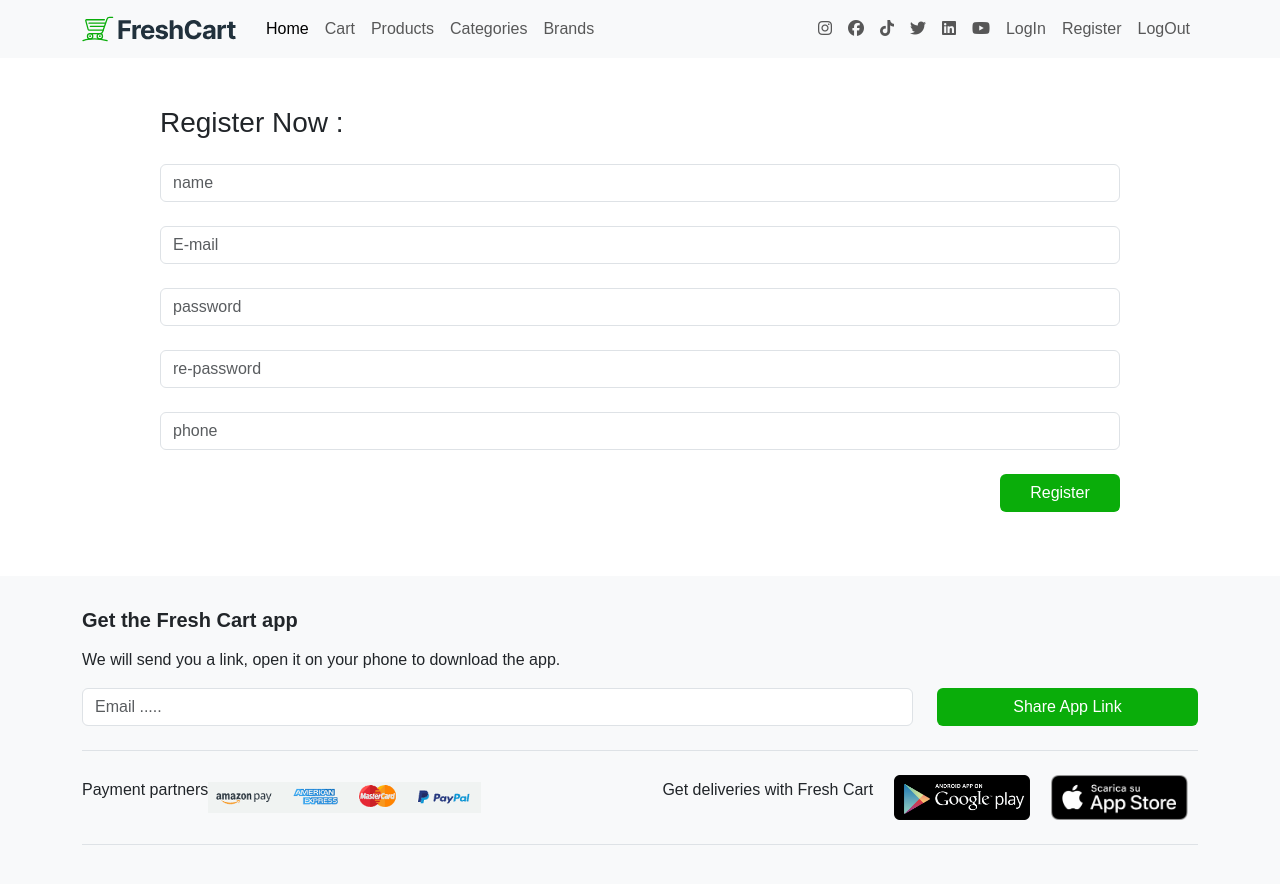
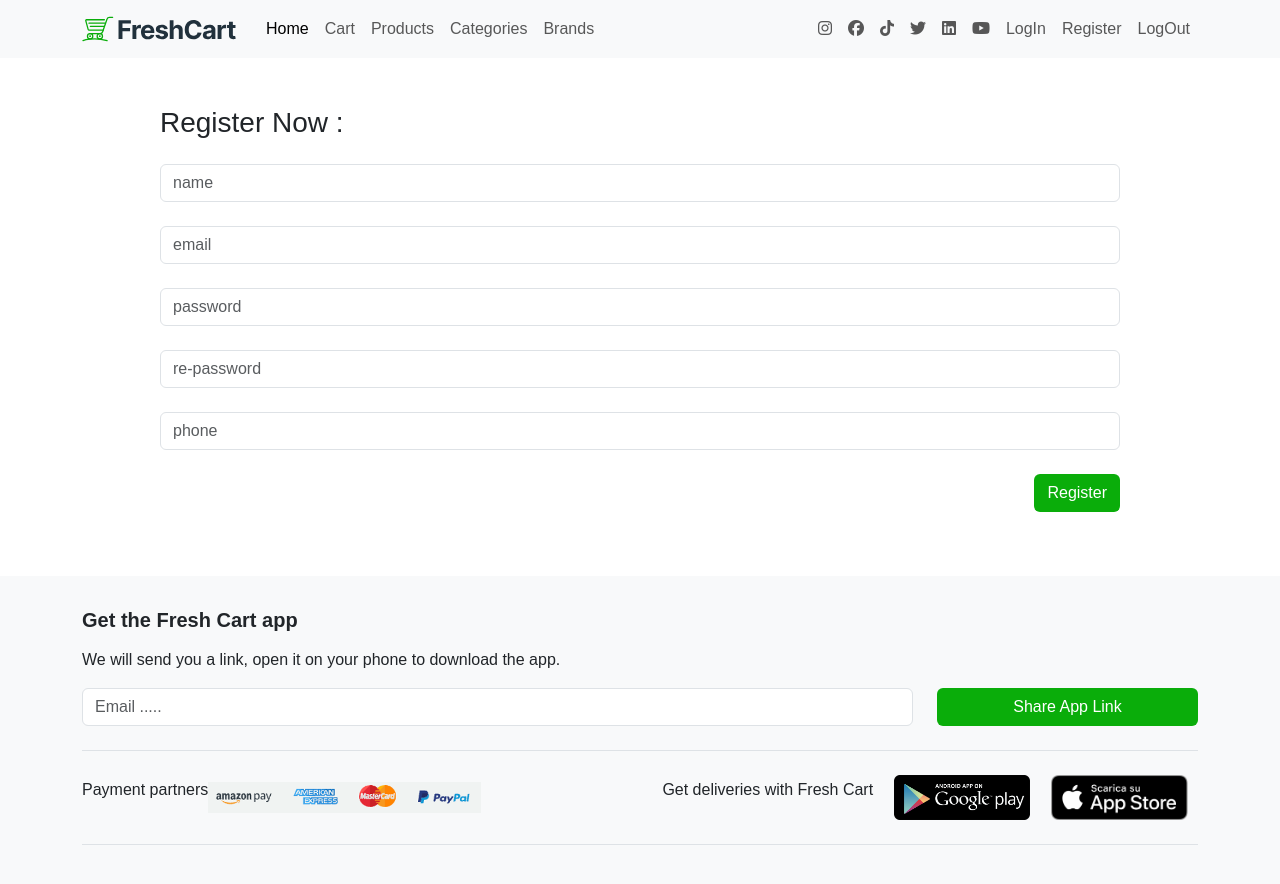
Before and after one commit to MohamedFathi68/E-Commerce-Project, a React (Create React App) app: page /register in a window 1280 px wide. Shown: the top 884 px of the page. Built offline with nearby package versions, Linux system fonts and the light colour scheme; a web font is replaced by a local one.

Commit message:
Register page post data

```diff
--- a/package.json
+++ b/package.json
@@ -17,7 +17,9 @@
     "react-dom": "^18.2.0",
     "react-router-dom": "^6.22.0",
     "react-scripts": "5.0.1",
-    "web-vitals": "^2.1.4"
+    "web-vitals": "^2.1.4",
+    "yarn": "^1.22.21",
+    "yup": "^1.3.3"
   },
   "scripts": {
     "start": "react-scripts start",
--- a/src/components/Footer/Footer.jsx
+++ b/src/components/Footer/Footer.jsx
@@ -1,53 +1,53 @@
 import React from "react";
 import "./Footer.module.css";
-import  android  from "./../../assets/android.png";
-import  ios  from "./../../assets/ios.png";
-import  img  from "./../../assets/Capture.PNG";
+import android from "./../../assets/android.png";
+import ios from "./../../assets/ios.png";
+import img from "./../../assets/Capture.PNG";
 
 export default function Footer() {
   return (
-    <footer class="bg-body-tertiary text-center text-lg-start">
-      <div class="container py-4">
+    <footer className="bg-body-tertiary text-center text-lg-start">
+      <div className="container py-4">
         <div className="border-bottom">
-          <h5 class="pt-2">
+          <h5 className="pt-2">
             <strong>Get the Fresh Cart app</strong>
           </h5>
           <p className="my-3">
             We will send you a link, open it on your phone to download the app.
           </p>
           <div className="row ">
-            <div class="col-md-9 mb-4 mb-md-0">
-              <div data-mdb-input-init class="form-outline mb-4">
+            <div className="col-md-9 mb-4 mb-md-0">
+              <div data-mdb-input-init className="form-outline mb-4">
                 <input
                   type="email"
                   id=""
-                  class="form-control"
+                  className="form-control"
                   placeholder="Email ....."
                 />
               </div>
             </div>
-            <div class="col-md-3 mb-4 mb-md-0">
+            <div className="col-md-3 mb-4 mb-md-0">
               <button
                 data-mdb-ripple-init
                 type="button"
-                class="btn w-100 text-white  bg-main">
+                className="btn w-100 text-white  bg-main">
                 Share App Link
               </button>
             </div>
           </div>
         </div>
-        <div class="py-4 border-bottom mb-5 ">
+        <div className="py-4 border-bottom mb-5 ">
           <div className="row">
-          <div className="col-md-6 d-flex align-items-center  ">
+            <div className="col-md-6 d-flex align-items-center  ">
               <p>Payment partners</p>
               <div className="w-50 ">
-              <img src={img} alt="android"  className="w-100"/>
+                <img src={img} alt="android" className="w-100" />
               </div>
             </div>
             <div className="col-md-6 d-flex justify-content-around align-items-center  ">
               <p>Get deliveries with Fresh Cart</p>
-              <img src={android} alt="android"  className="w-25"/>
-              <img src={ios} alt="ios"  className="w-25"/>
+              <img src={android} alt="android" className="w-25" />
+              <img src={ios} alt="ios" className="w-25" />
             </div>
           </div>
         </div>
--- a/src/components/LayOut/LayOut.jsx
+++ b/src/components/LayOut/LayOut.jsx
@@ -6,10 +6,10 @@ import { Outlet } from "react-router-dom";
 
 export default function LayOut() {
   return (
-    <>
+    <div>
       <NavBar />
       <Outlet />
       <Footer />
-    </>
+    </div>
   );
 }
--- a/src/components/Login/Login.jsx
+++ b/src/components/Login/Login.jsx
@@ -4,7 +4,7 @@ import './Login.module.css'
 export default function Login() {
   return (
     <section className="w-75 m-auto py-5">
-      <div class="mb-3">
+      <div className="mb-3">
         <h3 className="mb-3">Login Now :</h3>
         <form action="">
           <div className="my-4">
@@ -12,7 +12,7 @@ export default function Login() {
               type="email"
               name="E-mail"
               id="E-mail"
-              class="form-control"
+              className="form-control"
               placeholder="E-mail"
               aria-describedby="helpId"
             />
@@ -22,14 +22,14 @@ export default function Login() {
               type="password"
               name="password"
               id="password"
-              class="form-control"
+              className="form-control"
               placeholder="password"
               aria-describedby="helpId"
             />
           </div>
-          <div class="w-25 ms-auto">
+          <div className="w-25 ms-auto">
             <div className=" w-50 ms-auto">
-              <button type="button" class="btn bg-main text-white w-100 ">
+              <button type="button" className="btn bg-main text-white w-100 ">
                 Register
               </button>
             </div>
--- a/src/components/Register/Register.jsx
+++ b/src/components/Register/Register.jsx
@@ -1,69 +1,138 @@
 import React from "react";
 import "./Register.module.css";
+import { useFormik } from "formik";
+import * as Yup from "yup";
+import axios from "axios";
 
 export default function Register() {
+  const validationSchema = Yup.object({
+    name: Yup.string().min(3, "name is to short name").required("required"),
+    email: Yup.string().email("email not valid").required("required"),
+    password: Yup.string().required("required"),
+    rePassword: Yup.string()
+      .oneOf([Yup.ref("password")])
+      .required("required"),
+    phone: Yup.string().required("required"),
+  });
+
+  async function callRegister(reqBody) {
+    let { data } = await axios.post("https://ecommerce.routemisr.com/api/v1/auth/signup",reqBody);
+    console.log(data);
+  }
+
+  const registerForm = useFormik({
+    initialValues: {
+      name: "",
+      email: "",
+      password: "",
+      rePassword: "",
+      phone: "",
+    },
+    validationSchema: validationSchema,
+    onSubmit: callRegister,
+  });
+
   return (
     <section className="w-75 m-auto py-5">
-      <div class="mb-3">
+      <div className="mb-3">
         <h3 className="mb-3">Register Now :</h3>
-        <form action="">
+        <form onSubmit={registerForm.handleSubmit}>
           <div className="my-4">
             <input
               type="text"
               name="name"
               id="name"
-              class="form-control"
+              value={registerForm.values.name}
+              onChange={registerForm.handleChange}
+              onBlur={registerForm.handleBlur}
+              className="form-control"
               placeholder="name"
               aria-describedby="helpId"
             />
+            {registerForm.errors.name && registerForm.touched.name ? (
+              <small className="text-danger p-2 ">
+                *{registerForm.errors.name}
+              </small>
+            ) : null}
           </div>
           <div className="my-4">
             <input
               type="email"
-              name="E-mail"
-              id="E-mail"
-              class="form-control"
-              placeholder="E-mail"
+              name="email"
+              id="email"
+              value={registerForm.values.email}
+              onChange={registerForm.handleChange}
+              onBlur={registerForm.handleBlur}
+              className="form-control"
+              placeholder="email"
               aria-describedby="helpId"
             />
+            {registerForm.errors.email && registerForm.touched.email ? (
+              <small className="text-danger p-2 ">
+                *{registerForm.errors.email}
+              </small>
+            ) : null}
           </div>
           <div className="my-4">
             <input
               type="password"
               name="password"
               id="password"
-              class="form-control"
+              value={registerForm.values.password}
+              onChange={registerForm.handleChange}
+              onBlur={registerForm.handleBlur}
+              className="form-control"
               placeholder="password"
               aria-describedby="helpId"
             />
+            {registerForm.errors.password && registerForm.touched.password ? (
+              <small className="text-danger p-2 ">
+                *{registerForm.errors.password}
+              </small>
+            ) : null}
           </div>
           <div>
             <input
               type="password"
               name="re-password"
               id="re-password"
-              class="form-control"
+              value={registerForm.values.rePassword}
+              onChange={registerForm.handleChange}
+              onBlur={registerForm.handleBlur}
+              className="form-control"
               placeholder="re-password"
               aria-describedby="helpId"
             />
+            {registerForm.errors.rePassword &&
+            registerForm.touched.rePassword ? (
+              <small className="text-danger p-2 ">
+                *{registerForm.errors.rePassword}
+              </small>
+            ) : null}
           </div>
           <div className="my-4">
             <input
               type="tel"
               name="phone"
               id="phone"
-              class="form-control"
+              value={registerForm.values.phone}
+              onChange={registerForm.handleChange}
+              onBlur={registerForm.handleBlur}
+              className="form-control"
               placeholder="phone"
               aria-describedby="helpId"
             />
+            {registerForm.errors.phone && registerForm.touched.phone ? (
+              <small className="text-danger p-2 ">
+                *{registerForm.errors.phone}
+              </small>
+            ) : null}
           </div>
-          <div class="w-25 ms-auto">
-            <div className=" w-50 ms-auto">
-              <button type="button" class="btn bg-main text-white w-100 ">
-                Register
-              </button>
-            </div>
-          </div>
+          <button
+            type="submit"
+            className="btn bg-main text-white d-block ms-auto">
+            Register
+          </button>
         </form>
       </div>
     </section>
```
Also changed, not shown: 1 other file (tests, documents, lock files or other folders).
